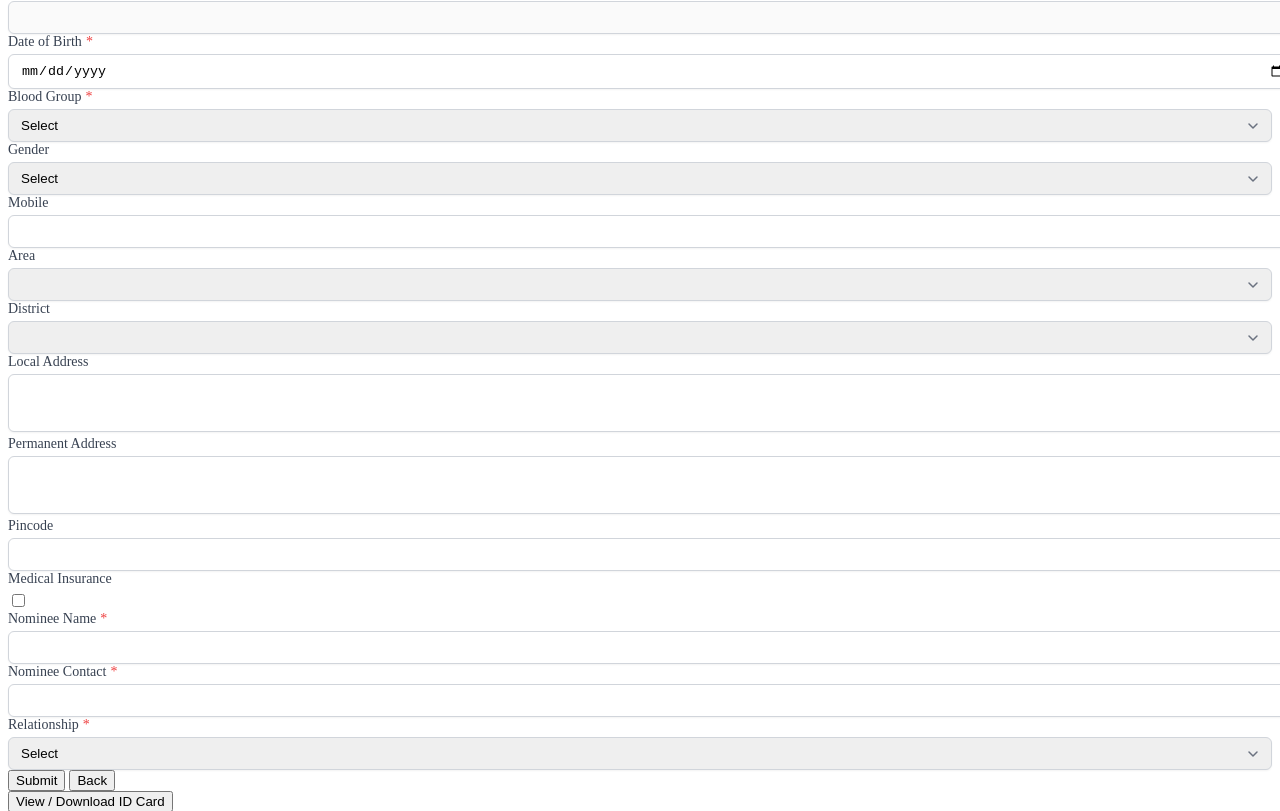
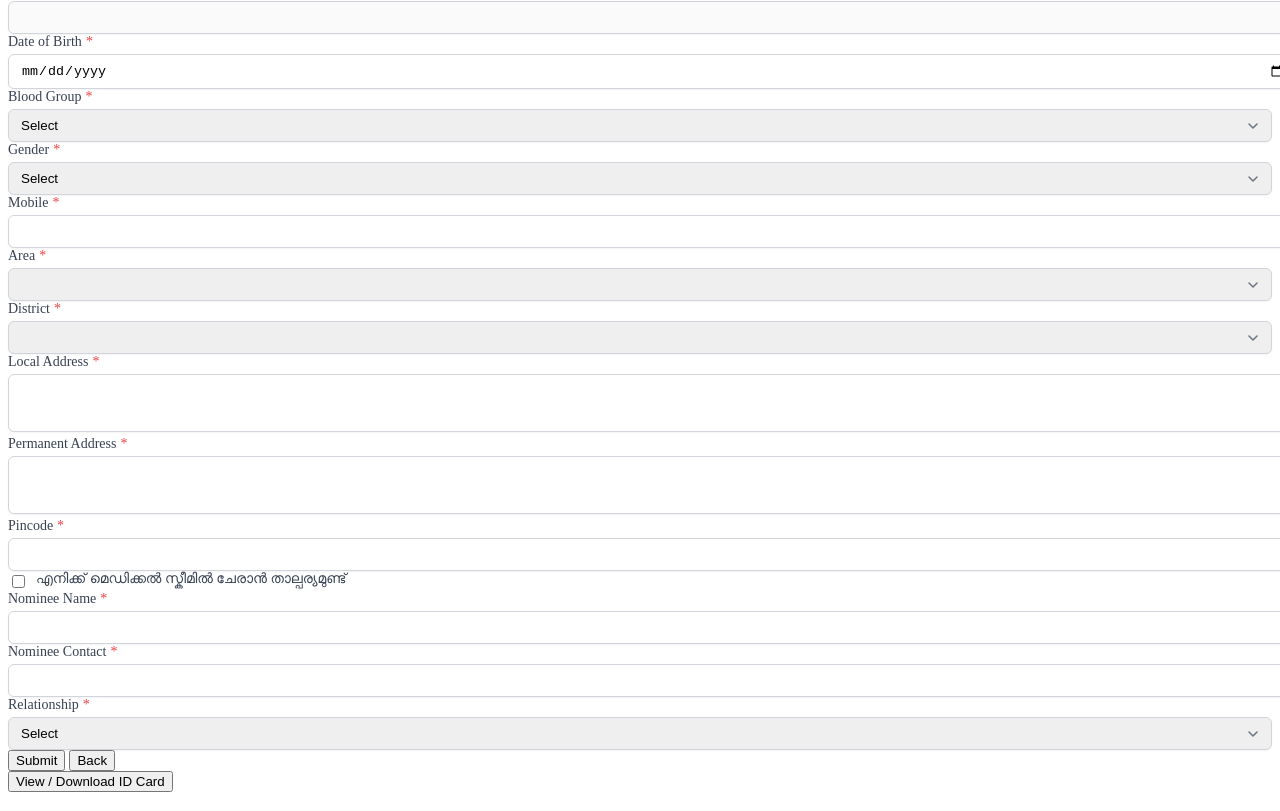
Before and after one commit to thariq0219/kmcc-web, a website with bundled scripts: page member.html in a window 1280 px wide. Shown: the part 685-1496 px from the top of the page. Built offline with nearby package versions, Linux system fonts and the light colour scheme; a script that the page names is missing.

Commit message:
FInal
Medical in local language.
Mandatory fields updated

```diff
--- a/member.html
+++ b/member.html
@@ -34,8 +34,9 @@
                     class="w-24 h-24 rounded-full border-4 border-green-500 object-cover shadow-md cursor-pointer"
                     title="Click to change photo"
                     onerror="this.src='https://img.freepik.com/premium-vector/muslim-man-avatar-giving-thumbs-up-illustration_591903-650.jpg'" />
+                <span class="absolute -top-1 -right-1 text-red-500 text-2xl" title="Required">*</span>
             </div>
-            <p class="text-sm text-gray-500 mt-2">Click the photo to upload</p>
+            <p class="text-sm text-gray-500 mt-2">Click the photo to upload <span class="text-red-500">*</span></p>
             <input type="file" id="photoInput" accept="image/*" class="hidden" />
         </div>
 
@@ -80,7 +81,7 @@
                 </select>
             </div>
             <div>
-                <label>Gender</label>
+                <label class="required">Gender</label>
                 <select id="gender" class="input">
                     <option value="">Select</option>
                     <option>Male</option>
@@ -88,35 +89,36 @@
                 </select>
             </div>
             <div>
-                <label>Mobile</label>
+                <label class="required">Mobile</label>
                 <input id="mobileNumber" class="input" type="tel" />
             </div>
             <div>
-                <label>Area</label>
+                <label class="required">Area</label>
                 <select id="area" class="input"></select>
             </div>
             <div>
-                <label>District</label>
+                <label class="required">District</label>
                 <select id="district" class="input"></select>
             </div>
 
             <div>
-                <label>Local Address</label>
+                <label class="required">Local Address</label>
                 <textarea id="localAddress" class="input"></textarea>
             </div>
             <div>
-                <label>Permanent Address</label>
+                <label class="required">Permanent Address</label>
                 <textarea id="permanentAddress" class="input"></textarea>
             </div>
             <div>
-                <label>Pincode</label>
+                <label class="required">Pincode</label>
                 <input id="pincode" class="input" type="text" />
             </div>
 
-            <div>
-                <label>Medical Insurance</label>
+            <div style="display: flex; align-items: center; gap: 8px;">
                 <input id="medical" type="checkbox" />
+                <label for="medical">എനിക്ക് മെഡിക്കൽ സ്കീമിൽ ചേരാൻ താല്പര്യമുണ്ട്</label>
             </div>
+
 
             <!-- Nominee fields shown when Medical is accepted -->
             <div id="nomineeSection" class="hidden space-y-3">
--- a/member.js
+++ b/member.js
@@ -297,10 +297,16 @@ async function generateAndDownloadCardDirect() {
 }
 
 async function saveMember() {
-    const requiredIds = ['civilId', 'dob', 'name', 'district', 'area', 'mobileNumber'];
+    const requiredIds = ['civilId', 'dob', 'name', 'fatherName', 'familyName', 'district', 'area', 'mobileNumber', 'bloodGroup', 'gender', 'localAddress', 'permanentAddress', 'pincode'];
     for (const id of requiredIds) {
         const el = document.getElementById(id);
-        if (!el || !el.value) { alert('Please fill required fields.'); return; }
+        if (!el || !el.value) { alert('Please fill all required fields.'); return; }
+    }
+
+    // Check if photo is required
+    if (!selectedPhotoFile && !currentPhotoUrl) {
+        alert('Profile photo is required. Please upload a photo.');
+        return;
     }
 
     // Check medical checkbox and validate nominee fields if checked
```
Also changed, not shown: index.html (+1 -1 lines).
